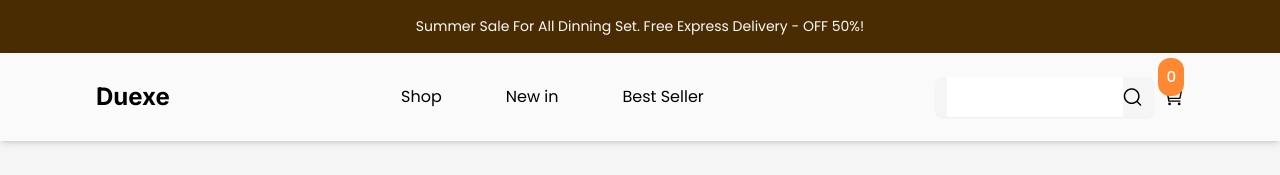
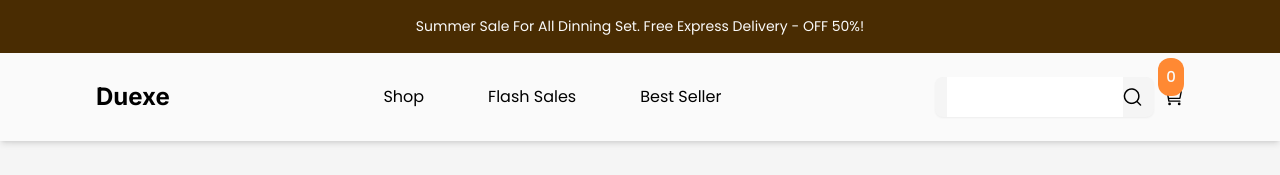
Before and after one commit to Victoryk-tech/hng-ecommerce-task2, a React (Vite) app: page / in a window 1280 px wide. Shown: the top 175 px of the page. Built offline with nearby package versions, Linux system fonts and the light colour scheme.

Commit message:
404 page

```diff
--- a/src/App.jsx
+++ b/src/App.jsx
@@ -11,6 +11,7 @@ import Header from "./components/Header";
 
 import Footer from "./components/Footer";
 import ProductDetails from "./components/ProductDetails";
+import NotFound from "./Pages/NotFound";
 
 function App() {
   return (
@@ -24,6 +25,7 @@ function App() {
           <Route path="cart" element={<CartPage />} />
           <Route path="checkout" element={<Checkout />} />
           <Route path="productDetails/:id" element={<ProductDetails />} />
+          <Route path="*" element={<NotFound />} />
         </Routes>
 
         <Footer />
--- /dev/null
+++ b/src/Pages/NotFound.jsx
@@ -0,0 +1,12 @@
+import React from "react";
+
+const NotFound = () => {
+  return (
+    <div className="flex flex-col items-center justify-center w-full h-screen font-bold text-2xl">
+      404
+      <div className="text-red-900">Page Not Found</div>
+    </div>
+  );
+};
+
+export default NotFound;
--- a/src/components/Flash.jsx
+++ b/src/components/Flash.jsx
@@ -10,7 +10,10 @@ const Flash = () => {
     setShow((prevValue) => prevValue + 4);
   };
   return (
-    <div className="px-2 md:px-4 lg:px-20 lg:py-20 md:py-10 py-4 w-full">
+    <div
+      className="px-2 md:px-4 lg:px-20 lg:py-20 md:py-10 py-4 w-full"
+      id="flash"
+    >
       <div className="w-full space-y-6">
         <div className="border-l-[24px] border-[#FF8933] py-2 pl-4 font-inter md:mb-10 lg:mb-12">
           <h1 className="font-semibold text-[24px] lg:text-[36px] text-[#282727]">
--- a/src/components/Header.jsx
+++ b/src/components/Header.jsx
@@ -22,11 +22,21 @@ const Header = () => {
             </div>
           </Link>
 
-          <nav className="hidden md:block md:space-x-8 lg:space-x-16 text-[16px] font-normal">
-            <a href="#">Shop</a>
-            <a href="#">New in</a>
+          <nav className="hidden md:flex items-center justify-center md:gap-x-8 lg:gap-x-16 text-[16px] font-normal">
+            <p>Shop</p>
 
-            <a href="#">Best Seller</a>
+            <Link
+              to="flash"
+              spy={true}
+              smooth={true}
+              offset={-90}
+              duration={500}
+            >
+              {" "}
+              <p>Flash Sales</p>
+            </Link>
+
+            <p>Best Seller</p>
           </nav>
           <div className="flex items-center justify-center space-x-2">
             <div className="  md:pr-3 bg-[#f5f5f5] shadow-sm hover:shadow-[0_7px_25px_rgba(0,0,0,0.08)] flex items-center justify-center rounded-lg pl-1 md:pl-3">
```
